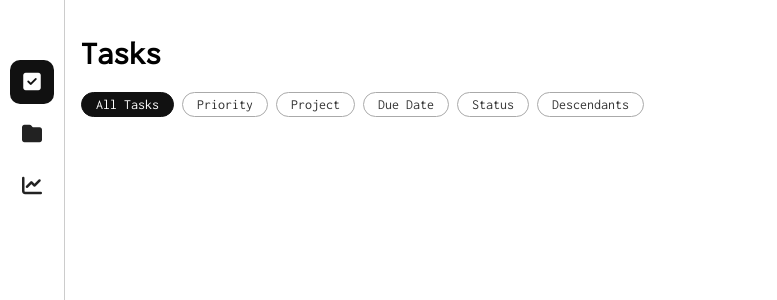
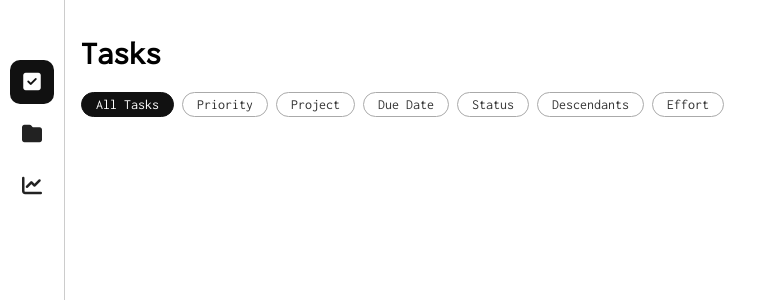
Before and after one commit to Joel-Mendez/Abernathy, a Flask app: page / in a window 1280 px wide. Shown: the top 300 px of the page, without its empty margins (0-777 px from the left). Run offline with Flask 3, Linux system fonts and the light colour scheme; data that the repository does not hold is empty.

Commit message:
add effort

```diff
--- a/main.py
+++ b/main.py
@@ -50,6 +50,12 @@ def update_priority():
     task.update_task_priority(data.get("id"), data.get("priority"))
     return jsonify({"ok": True})
 
+@app.route('/update-effort', methods=['POST'])
+def update_effort():
+    data = request.get_json()
+    task.update_task_effort(data.get("id"), data.get("effort"))
+    return jsonify({"ok": True})
+
 @app.route('/add-dependency', methods=['POST'])
 def add_dependency():
     data = request.get_json()
--- a/static/app.js
+++ b/static/app.js
@@ -178,6 +178,10 @@ function loadTasks(){
                     key = t.priority || 0
                     const pl = { 0: 'No Priority', 1: '1 — Minimal', 2: '2 — Routine', 3: '3 — Important', 4: '4 — Urgent', 5: '5 — Critical' }
                     label = pl[key]
+                } else if (currentTaskView === 'effort') {
+                    key = t.effort || 0
+                    const el = { 0: 'No Effort', 1: '1 — Trivial', 2: '2 — Small', 3: '3 — Medium', 4: '4 — Large', 5: '5 — Massive' }
+                    label = el[key]
                 } else if (currentTaskView === 'project') {
                     const proj = allProjects.find(p => p.id === t.project_id)
                     key = proj ? proj.id : 0
@@ -200,7 +204,7 @@ function loadTasks(){
                 buckets.get(key).items.push(t)
             })
             let entries = [...buckets.entries()]
-            if (currentTaskView === 'priority') {
+            if (currentTaskView === 'priority' || currentTaskView === 'effort') {
                 entries.sort(([a], [b]) => { if (a === 0) return 1; if (b === 0) return -1; return b - a })
             } else if (currentTaskView === 'project') {
                 entries.sort(([, av], [, bv]) => { if (av.header === 'No Project') return 1; if (bv.header === 'No Project') return -1; return av.header.localeCompare(bv.header) })
@@ -436,6 +440,41 @@ function loadTasks(){
                 })
                 item.appendChild(priorityBtn)
 
+                const effortBtn = document.createElement("button")
+                effortBtn.innerHTML = '<i class="fa-solid fa-dumbbell"></i>'
+                effortBtn.title = task.effort ? `Effort ${task.effort}` : "Set effort"
+                effortBtn.addEventListener("click", () => {
+                    const existing = item.querySelector(".effort-select")
+                    if (existing) { existing.remove(); return }
+                    const effortSelect = document.createElement("select")
+                    effortSelect.className = "effort-select"
+                    const efforts = [
+                        [1, "1 — Trivial"],
+                        [2, "2 — Small"],
+                        [3, "3 — Medium"],
+                        [4, "4 — Large"],
+                        [5, "5 — Massive"]
+                    ]
+                    efforts.forEach(([val, label]) => {
+                        const opt = document.createElement("option")
+                        opt.value = val
+                        opt.textContent = label
+                        if (val === task.effort) opt.selected = true
+                        effortSelect.appendChild(opt)
+                    })
+                    effortSelect.addEventListener("change", () => {
+                        fetch("/update-effort", {
+                            method: "POST",
+                            headers: {"Content-Type": "application/json"},
+                            body: JSON.stringify({id: task.id, effort: parseInt(effortSelect.value)})
+                        })
+                        .then(response => response.json())
+                        .then(() => loadTasks())
+                    })
+                    item.appendChild(effortSelect)
+                })
+                item.appendChild(effortBtn)
+
                 const calendarBtn = document.createElement("button")
                 calendarBtn.innerHTML = '<i class="fa-solid fa-calendar"></i>'
                 calendarBtn.title = task.due_date || "Set due date"
@@ -587,7 +626,7 @@ function switchTab(tab) {
     currentTab = tab
     currentProject = null
     currentTaskView = 'all'
-    ;['view-priority', 'view-project', 'view-duedate', 'view-status', 'view-descendants', 'view-progress'].forEach(id =>
+    ;['view-priority', 'view-effort', 'view-project', 'view-duedate', 'view-status', 'view-descendants', 'view-progress'].forEach(id =>
         document.getElementById(id).classList.remove('active'))
     document.getElementById('view-all').classList.add('active')
     document.getElementById("tab-tasks").classList.toggle("active", tab === 'tasks')
@@ -602,6 +641,7 @@ function setTaskView(view) {
     currentTaskView = (currentTaskView === view && view !== 'all') ? 'all' : view
     document.getElementById('view-all').classList.toggle('active', currentTaskView === 'all')
     document.getElementById('view-priority').classList.toggle('active', currentTaskView === 'priority')
+    document.getElementById('view-effort').classList.toggle('active', currentTaskView === 'effort')
     document.getElementById('view-project').classList.toggle('active', currentTaskView === 'project')
     document.getElementById('view-duedate').classList.toggle('active', currentTaskView === 'duedate')
     document.getElementById('view-status').classList.toggle('active', currentTaskView === 'status')
@@ -613,7 +653,7 @@ function setTaskView(view) {
 function goBackToProjects() {
     currentProject = null
     currentTaskView = 'all'
-    ;['view-priority', 'view-project', 'view-duedate', 'view-status', 'view-descendants', 'view-progress'].forEach(id =>
+    ;['view-priority', 'view-effort', 'view-project', 'view-duedate', 'view-status', 'view-descendants', 'view-progress'].forEach(id =>
         document.getElementById(id).classList.remove('active'))
     document.getElementById('view-all').classList.add('active')
     loadTasks()
--- a/task.py
+++ b/task.py
@@ -54,6 +54,13 @@ def init_db():
     # Migration: add project_id column if this db was created before it existed
     try:
         cursor.execute("ALTER TABLE tasks ADD COLUMN project_id INTEGER")
+        conn.commit()
+    except sqlite3.OperationalError:
+        pass  # column already exists
+
+    # Migration: add effort column if this db was created before it existed
+    try:
+        cursor.execute("ALTER TABLE tasks ADD COLUMN effort INTEGER")
         conn.commit()
     except sqlite3.OperationalError:
         pass  # column already exists
@@ -151,7 +158,7 @@ def get_tasks():
     conn = get_connection()
     cursor = conn.cursor()
 
-    cursor.execute('SELECT id, name, status, date_completed, priority, due_date, project_id FROM tasks')
+    cursor.execute('SELECT id, name, status, date_completed, priority, due_date, project_id, effort FROM tasks')
     rows = cursor.fetchall()
     tasks = {row['id']: dict(row) for row in rows}
     for t in tasks.values():
@@ -240,6 +247,13 @@ def update_task_due_date(task_id, due_date):
     conn.commit()
     conn.close()
 
+def update_task_effort(task_id, effort):
+    conn = get_connection()
+    cursor = conn.cursor()
+    cursor.execute('UPDATE tasks SET effort = ? WHERE id = ?', (effort, task_id))
+    conn.commit()
+    conn.close()
+
 def update_task_priority(task_id, priority):
     conn = get_connection()
     cursor = conn.cursor()
--- a/templates/index.html
+++ b/templates/index.html
@@ -25,6 +25,7 @@
                     <button class="view-btn" id="view-duedate" onclick="setTaskView('duedate')">Due Date</button>
                     <button class="view-btn" id="view-status" onclick="setTaskView('status')">Status</button>
                     <button class="view-btn" id="view-descendants" onclick="setTaskView('descendants')">Descendants</button>
+                    <button class="view-btn" id="view-effort" onclick="setTaskView('effort')">Effort</button>
                     <button class="view-btn" id="view-progress" style="display:none" onclick="setTaskView('progress')">Progress</button>
                 </div>
                 <ul id="task-list"></ul>
```
